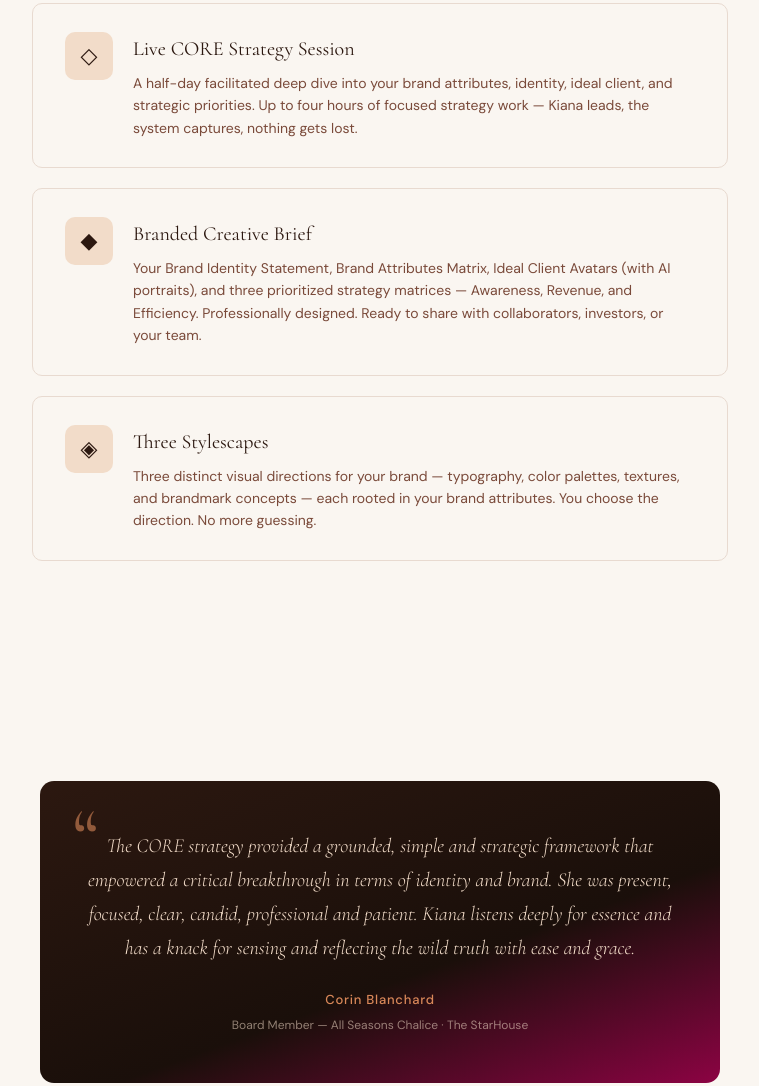
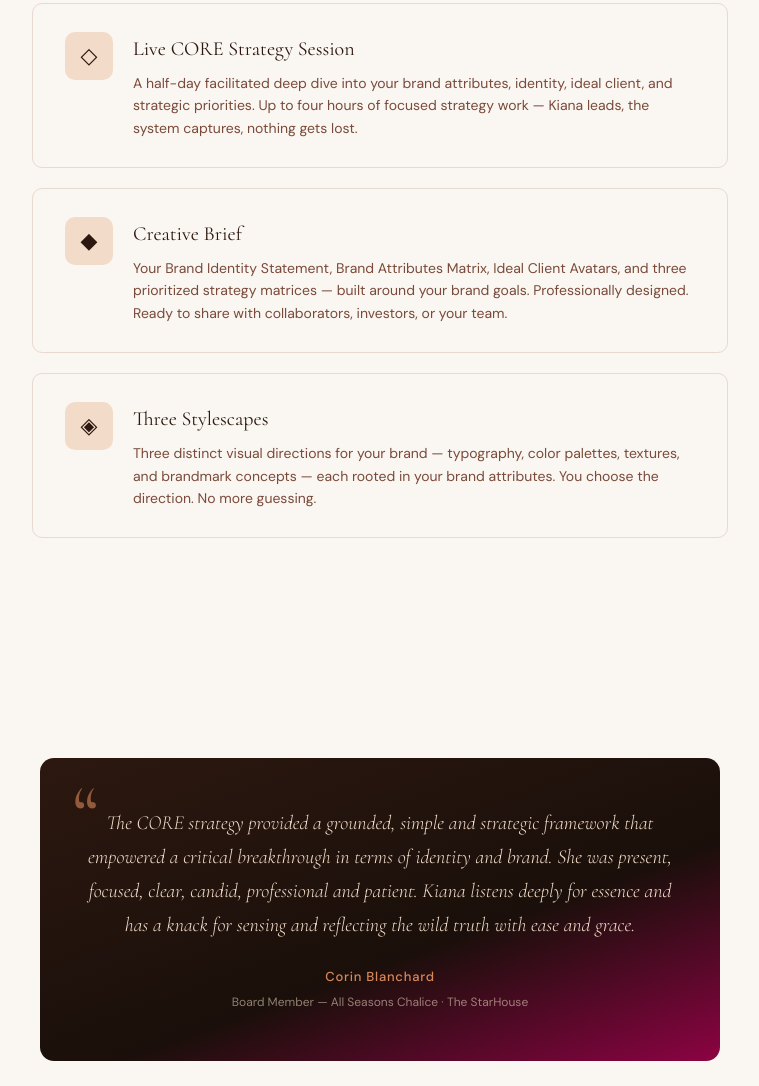
Before and after one commit to kianaprema/core-beta-landing, a plain HTML site: page index.html in a window 1280 px wide. Shown: the part 2057-3143 px from the top of the page, without its empty margins (260-1019 px from the left). Drawn offline with Linux system fonts and the light colour scheme.

Commit message:
Add files via upload

```diff
--- a/index.html
+++ b/index.html
@@ -557,8 +557,8 @@ body {
       <div class="deliverable-card">
         <div class="deliverable-icon">&#9670;</div>
         <div>
-          <div class="deliverable-title">Branded Creative Brief</div>
-          <div class="deliverable-desc">Your Brand Identity Statement, Brand Attributes Matrix, Ideal Client Avatars (with AI portraits), and three prioritized strategy matrices — Awareness, Revenue, and Efficiency. Professionally designed. Ready to share with collaborators, investors, or your team.</div>
+          <div class="deliverable-title">Creative Brief</div>
+          <div class="deliverable-desc">Your Brand Identity Statement, Brand Attributes Matrix, Ideal Client Avatars, and three prioritized strategy matrices — built around your brand goals. Professionally designed. Ready to share with collaborators, investors, or your team.</div>
         </div>
       </div>
 
@@ -638,10 +638,10 @@ body {
 
       <ul class="pricing-includes">
         <li>Half-day live CORE Strategy Session with Kiana Prema (up to 4 hours)</li>
-        <li>Branded Creative Brief (Brand Attributes, BIS, Client Avatars, Strategy Matrices)</li>
+        <li>Creative Brief (Brand Attributes, BIS, Client Avatars, Strategy Matrices)</li>
         <li>Three Stylescapes with typography, color, and brandmark concepts</li>
 
-        <li>All files delivered as polished HTML + PDF</li>
+        <li>All files professionally designed and ready to share</li>
         <li>First-to-experience the new digital facilitation system</li>
       </ul>
 
```
